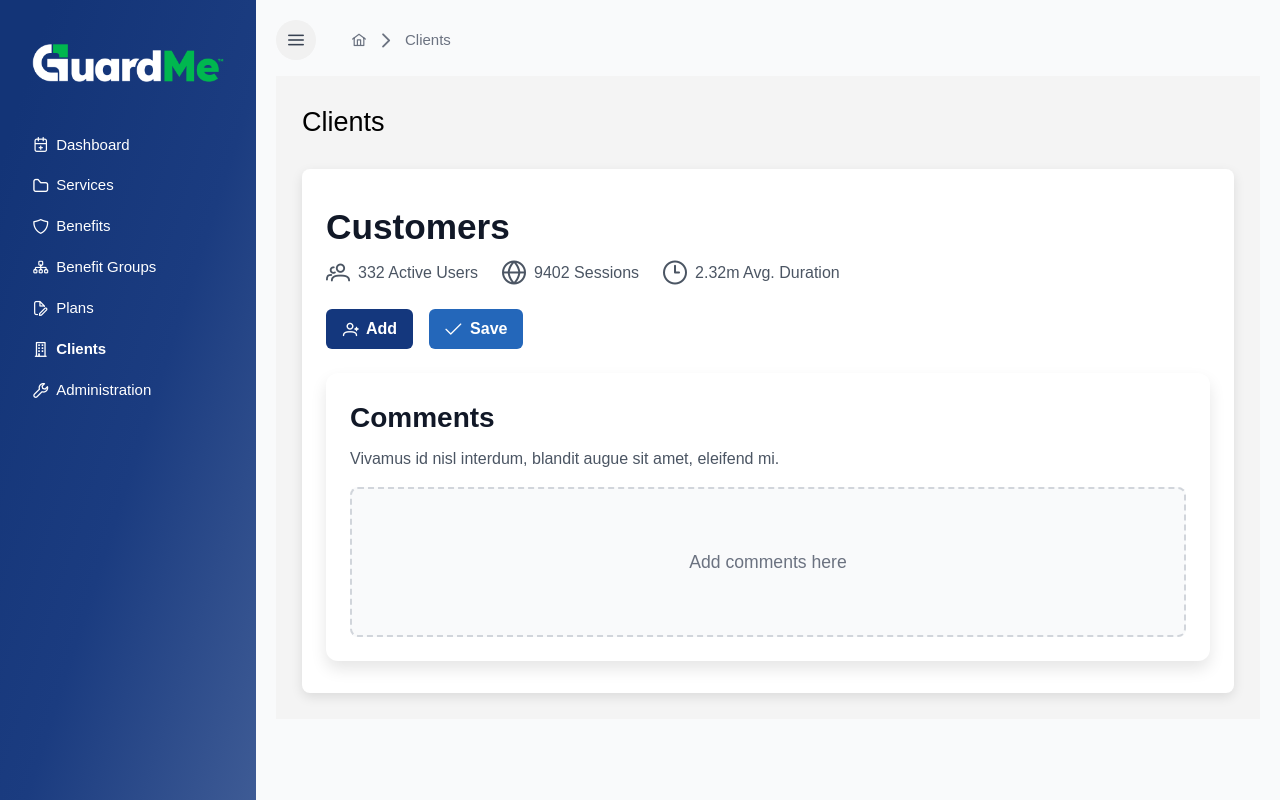
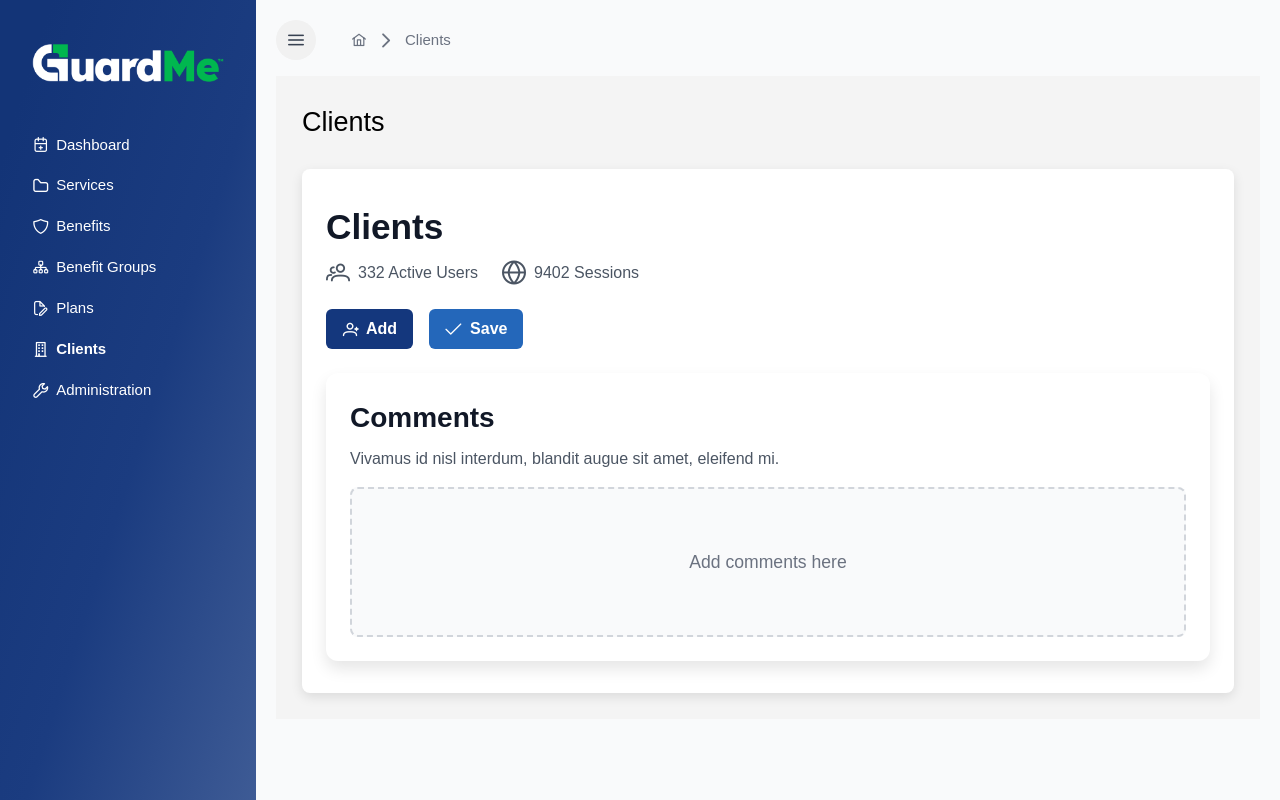
Before and after one commit to Kodos1122/247SideProject, a Vue app: page /clients in a window 1280 px wide. Built offline with nearby package versions, Linux system fonts and the light colour scheme.

Commit message:
Enhanced the UI

```diff
--- a/src/modules/clients/Clients.vue
+++ b/src/modules/clients/Clients.vue
@@ -8,7 +8,7 @@
         <div class="content-container">
             <div class="header-container">
                 <div class="page-title-container">
-                    <h1 class="page-title">Customers</h1>
+                    <h1 class="page-title">Clients</h1>
                     <div class="stats-container">
                         <div class="stat-item">
                             <i class="pi pi-users stat-icon" />
@@ -17,10 +17,6 @@
                         <div class="stat-item">
                             <i class="pi pi-globe stat-icon" />
                             <span>9402 Sessions</span>
-                        </div>
-                        <div class="stat-item">
-                            <i class="pi pi-clock stat-icon" />
-                            <span>2.32m Avg. Duration</span>
                         </div>
                     </div>
                 </div>
```
